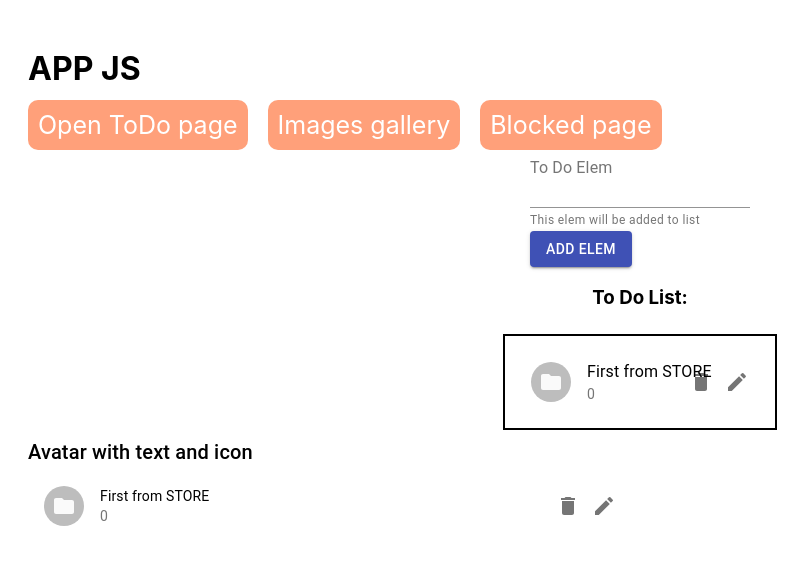
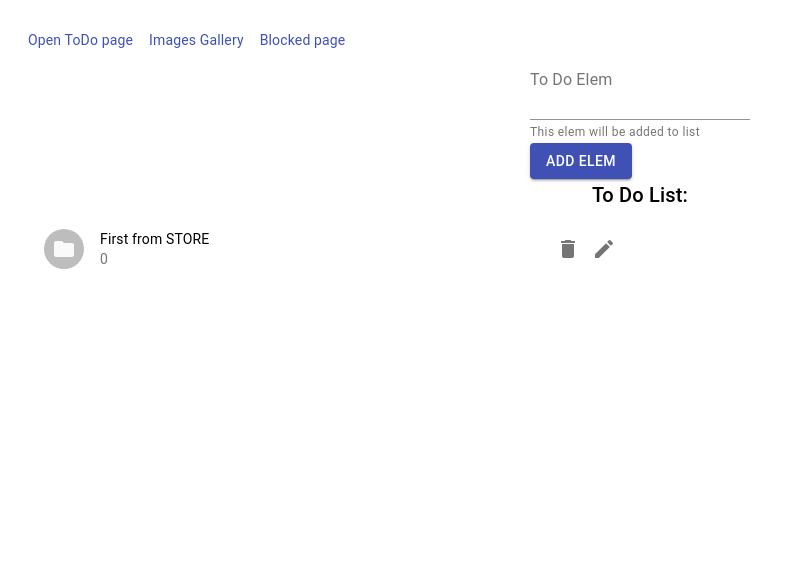
Before and after one commit to armdevrus/turing_reactJS, a React (Create React App) app: page / in a window 1280 px wide. Shown: the top 564 px of the page, without its empty margins (0-812 px from the left). Built offline with nearby package versions, Linux system fonts and the light colour scheme; the HTML template or start-up script is replaced by a standard one.

Commit message:
Исправил баг по удалению в ToDo!

```diff
--- a/package.json
+++ b/package.json
@@ -4,10 +4,12 @@
   "private": true,
   "dependencies": {
     "@material-ui/core": "^4.12.3",
+    "@mui/icons-material": "^5.0.0",
     "@reduxjs/toolkit": "^1.6.1",
     "@testing-library/jest-dom": "^5.14.1",
     "@testing-library/react": "^11.2.7",
     "@testing-library/user-event": "^12.8.3",
+    "cross-env": "^7.0.3",
     "lodash": "^4.17.21",
     "prop-types": "^15.7.2",
     "react": "^17.0.2",
--- a/src/App.js
+++ b/src/App.js
@@ -1,18 +1,42 @@
-import React from "react"
-import {Link, Route, Switch} from "react-router-dom";
+import React from 'react'
+import { Link, Route, Switch } from 'react-router-dom'
+import { Link as MaterialLink, Typography } from '@material-ui/core'
+import { makeStyles } from '@material-ui/core/styles'
 
-import Todo from "./pages/ToDo/ToDo";
-import ImagesGallery from "./pages/ImagesGallery/ImagesGallery";
+import Todo from './pages/ToDo/ToDo'
+import ImagesGallery from './pages/ImagesGallery/ImagesGallery'
 
-class App extends React.Component {
+const useStyles = makeStyles((theme) => ({
+  root: {
+    '& > * + *': {
+      marginLeft: theme.spacing(2)
+    },
+  },
+}))
 
-    render() {
+const App = () => {
+  const classes = useStyles()
+  // const CustomLink = props => <Link to={to} {...props} />;
+
   return (
     <>
-                <h1>APP JS</h1>
-                <Link to="/">Open ToDo page</Link>
-                <Link to="/images_gallery">Images gallery</Link>
-                <Link to="/blocked_page">Blocked page</Link>
+      <Typography className={classes.root}>
+        <MaterialLink component={Link}
+                      to="/"
+                      variant="body2"
+                      >Open ToDo page</MaterialLink>
+        {/*<Link to="/images_gallery">Images gallery</Link>*/}
+        <MaterialLink component={Link}
+                      to="/images_gallery"
+                      variant="body2"
+                      >Images Gallery</MaterialLink>
+        <MaterialLink component={Link}
+                      to="/blocked_page"
+                      variant="body2"
+                      >Blocked page</MaterialLink>
+        {/*<Link to="/">Home Page Router Dom</Link>*/}
+        {/*<a href="/">Home page Simple a</a>*/}
+      </Typography>
       <Switch>
         <Route path="/blocked_page">
           <h1>Blocked page!</h1>
@@ -27,6 +51,5 @@ class App extends React.Component {
     </>
   )
 }
-}
 
 export default App
--- a/src/components/HandleForm/HandleForm.js
+++ b/src/components/HandleForm/HandleForm.js
@@ -31,10 +31,6 @@ const HandleForm = ({onClick}) => {
                 <FormHelperText id="my-helper-text">This elem will be added to list</FormHelperText>
                 <Button variant="contained" color="primary" onClick={debounceOnChange}>Add elem</Button>
             </form>
-            {/*<form className={styles.addToDoForm}>*/}
-            {/*    <input className={styles.enterInput} name="todo" value={toDo} onChange={handleInputChange}/>*/}
-            {/*    <Button variant="contained" color="primary" onClick={debounceOnChange}>Add elem</Button>*/}
-            {/*</form>*/}
         </>
 
     )
--- a/src/components/ToDoList/ToDoList.js
+++ b/src/components/ToDoList/ToDoList.js
@@ -30,19 +30,9 @@ const ToDoList = () => {
 
     return (
         <>
-            <h3>To Do List:</h3>
-            <ul className={styles.toDoList}>
-                {list.map(elem =>
-                    <ToDoListItem key={elem.id}
-                                  elem={elem}
-                                  onDelete={deleteElemToDoList(elem.id)}
-                                  onSave={saveElemToDoList(elem.id)}/>)}
-            </ul>
+            <Typography variant="h6">To Do List:</Typography>
             <Grid container spacing={2}>
                 <Grid item xs={12} md={6}>
-                    <Typography variant="h6">
-                        Avatar with text and icon
-                    </Typography>
                     <div>
                         <List dense>
                             {list.map(elem => (
--- a/src/components/ToDoListItem/ToDoListItem.js
+++ b/src/components/ToDoListItem/ToDoListItem.js
@@ -1,15 +1,18 @@
-import React from "react";
+import React from 'react'
 
-import styles from "../ToDoList/ToDoList.module.css";
-import Button from "../Button/Button";
-import {Avatar, IconButton, ListItem, ListItemAvatar, ListItemSecondaryAction, ListItemText} from "@material-ui/core";
-import FolderIcon from "@material-ui/icons/Folder";
-import DeleteIcon from "@material-ui/icons/Delete";
-import EditIcon from "@material-ui/icons/Edit";
+import styles from '../ToDoList/ToDoList.module.css'
+import Button from '../Button/Button'
+import { Avatar, IconButton, ListItem,
+    ListItemAvatar, ListItemSecondaryAction, ListItemText, Input } from '@material-ui/core'
+import FolderIcon from '@material-ui/icons/Folder'
+import DeleteIcon from '@material-ui/icons/Delete'
+import EditIcon from '@material-ui/icons/Edit'
+import CancelIcon from '@material-ui/icons/Cancel';
+import SaveIcon from '@material-ui/icons/Save';
 
-const ToDoListItem = ({elem, onDelete, onSave}) => {
+const ToDoListItem = ({ elem, onDelete, onSave }) => {
 
-    const [isEditing, setIsEditing] = React.useState(false)
+  const [isEditing, setIsEditing] = React.useState()
   const [text, setText] = React.useState(elem.value)
 
   const handleEditClick = () => {
@@ -30,29 +33,27 @@ const ToDoListItem = ({elem, onDelete, onSave}) => {
     onSave(text)
   }
 
-    return(
+  return (
     <>
-        {/*<li className={styles.toDoListItem}>*/}
-        {/*    {*/}
-        {/*        isEditing ?*/}
-        {/*           <>*/}
-        {/*               id: {elem.id}: <input value={text} onChange={handleOnChangeValue}/>*/}
-        {/*               <Button text="Cancel" isImportant={true} onClick={handleCancelClick}/>*/}
-        {/*               <Button text="Save" onClick={handleSaveClick}/>*/}
-        {/*           </>:*/}
-        {/*           <>*/}
-        {/*               <span className={styles.toDoListText}>id: {elem.id}: {elem.value}</span>*/}
-        {/*               <Button text="Delete" isImportant={true} onClick={onDelete}/>*/}
-        {/*               <Button text="Edit" isImportant={false} onClick={handleEditClick}/>*/}
-        {/*           </>*/}
-        {/*    }*/}
-        {/*</li>*/}
         <ListItem>
             <ListItemAvatar>
                 <Avatar>
                     <FolderIcon/>
                 </Avatar>
             </ListItemAvatar>
+          {isEditing ?
+            <>
+                <Input value={text} onChange={handleOnChangeValue}/>
+                <ListItemSecondaryAction>
+                  <IconButton edge="end" aria-label="save" onClick={handleSaveClick}>
+                    <SaveIcon/>
+                  </IconButton>
+                    <IconButton edge="end" aria-label="cancel" onClick={handleCancelClick}>
+                        <CancelIcon/>
+                </IconButton>
+                </ListItemSecondaryAction>
+            </> :
+            <>
                   <ListItemText
                     primary={elem.value}
                     secondary={elem.id}
@@ -65,6 +66,7 @@ const ToDoListItem = ({elem, onDelete, onSave}) => {
                       <EditIcon/>
                     </IconButton>
                   </ListItemSecondaryAction>
+            </>}
         </ListItem>
         </>
         )
--- a/src/index.css
+++ b/src/index.css
@@ -11,21 +11,3 @@ code {
   font-family: source-code-pro, Menlo, Monaco, Consolas, 'Courier New',
     monospace;
 }
-a{
-  margin-right: 20px;
-  font-size: 25px;
-  text-decoration: none;
-  background-color: lightsalmon;
-  border-radius: 10px;
-  padding: 10px;
-  color: white;
-}
-
-a:active {
-  color: lightblue;
-  background-color: blue;
-}
-
-a:hover{
-  border: 2px solid black;
-}
--- a/src/slices/ToDoSlice.js
+++ b/src/slices/ToDoSlice.js
@@ -9,7 +9,7 @@ export const ToDoSlice = createSlice({
     },
     reducers: {
         deleteElem:(state, action) => {
-            state.value = state.list.filter(elem => elem.id !== action.payload)
+            state.list = state.list.filter(elem => elem.id !== action.payload)
         },
         addElem:(state, action) => {
             state.list = [...state.list, {id: state.newId++, value: action.payload}]
```
Also changed, not shown: 1 other file (tests, documents, lock files or other folders). Lines whose indentation alone changed are shown as unchanged.
